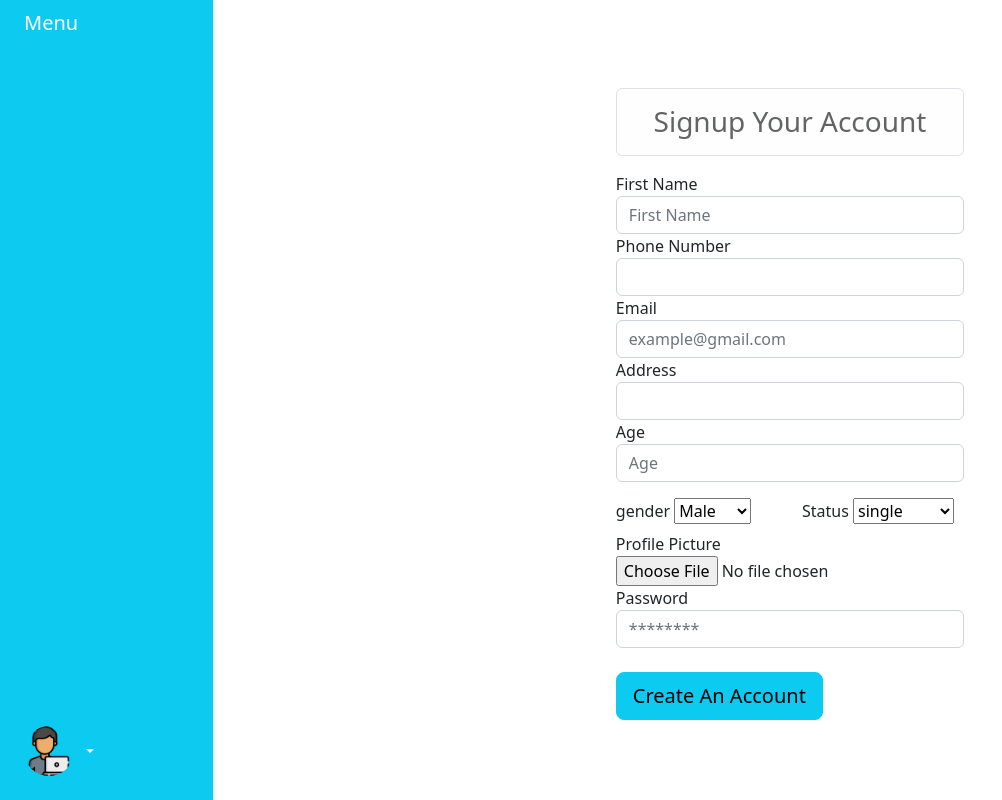
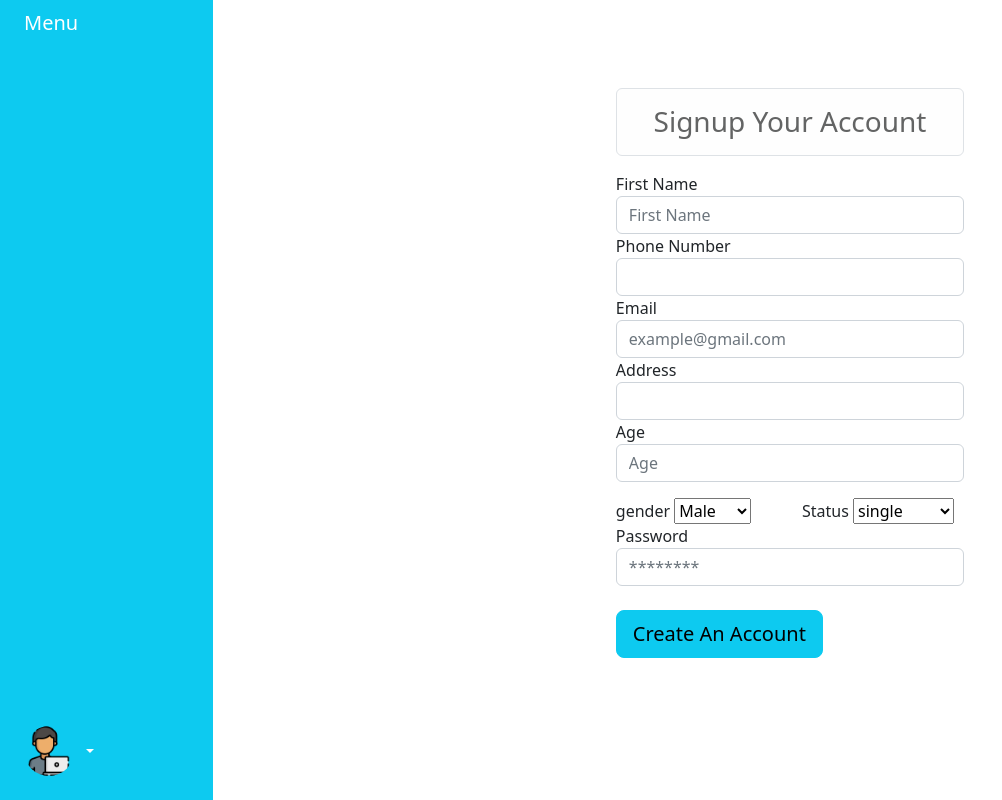
Before and after one commit to sourabh-st/Zap-Social, a Django app: page /social/signup in a window 1280 px wide. Shown: the whole page, without its empty margins (0-1002 px from the left). Run offline with Django 3.2, Linux system fonts and the light colour scheme; some libraries are stand-ins or nearby versions.

Commit message:
final commit

```diff
--- a/social/templates/social/signup.html
+++ b/social/templates/social/signup.html
@@ -69,14 +69,6 @@
                   </div>
                 </div>
 
-                <div class="row">
-                    <div class="col-6 mt-2">
-                    <label>Profile Picture</label>
-                    </div>
-                    <div class="col">
-                    <input type="file" name="profilepic">
-                    </div>
-                </div>
 
                 <!-- password -->
                 <div class="form-group">
--- a/social/views.py
+++ b/social/views.py
@@ -61,14 +61,13 @@ class Signup(View):
         age = postData.get('age') or ""
         status = postData.get('status') or ""
         gender = postData.get('gender') or ""
-        profilepic = postData.get('profilepic')
         try:
 
             user = User.objects.create_user(phone, email , password)
 
             user.first_name = first_name
             user.save()
-            MyProfile.objects.create(user=user,profilename=first_name, age=age , address = address,status=status,gender=gender,profilepic=profilepic)
+            MyProfile.objects.create(user=user,profilename=first_name, age=age , address = address,status=status,gender=gender)
 
         except Exception as e:
             return JsonResponse({"error":str(e)})
```
Also changed, not shown: db.sqlite3.
